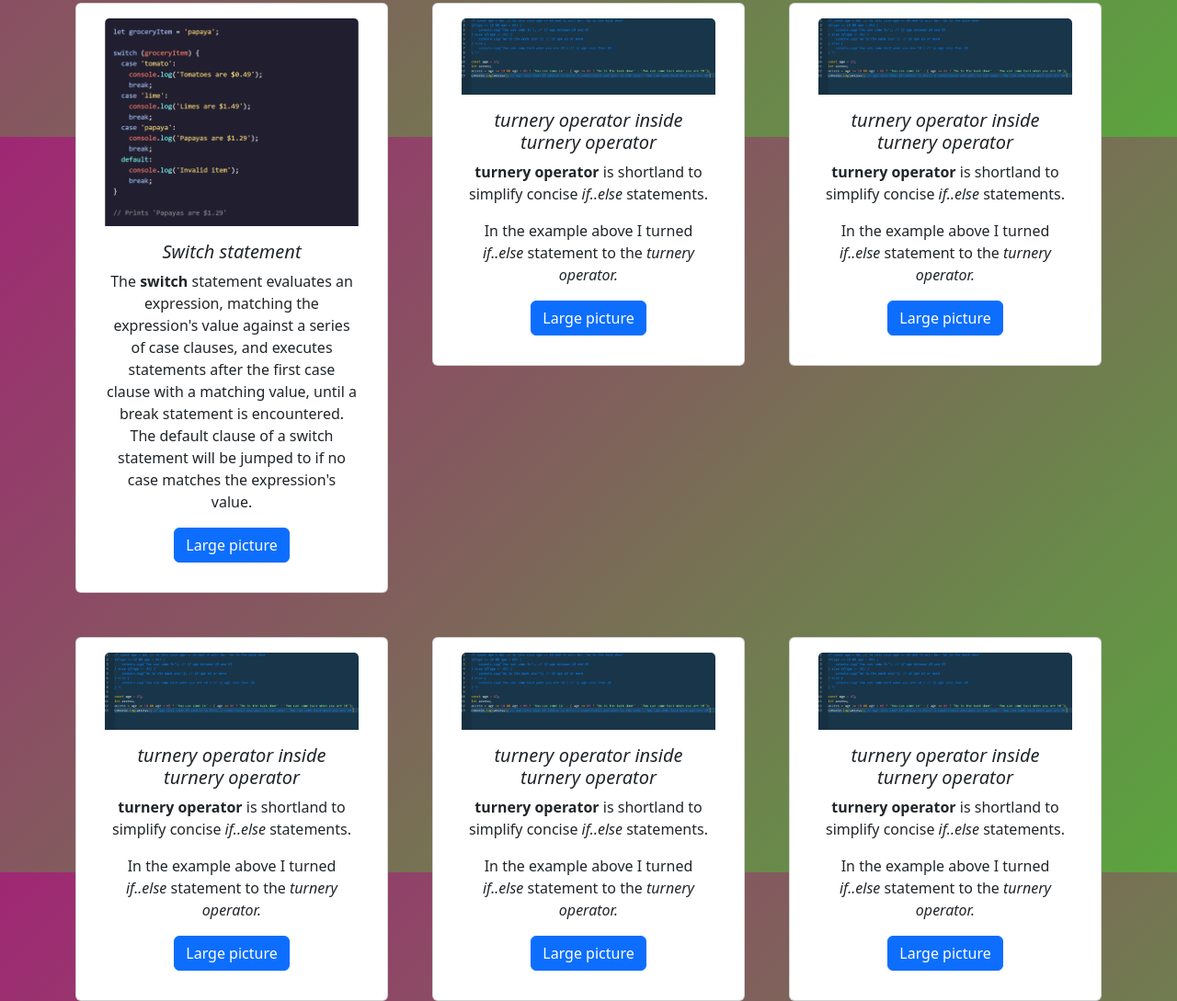
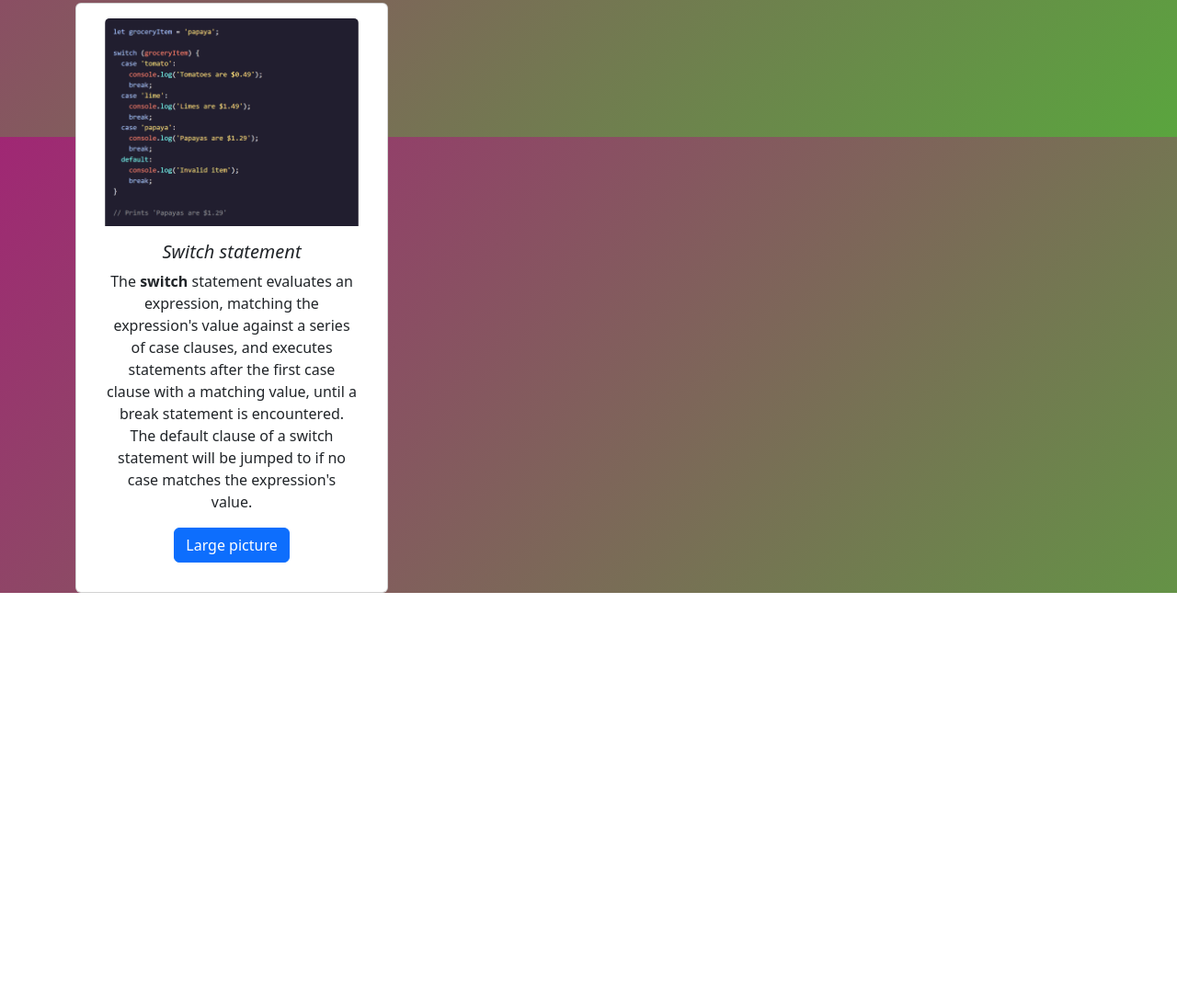
Before and after one commit to RustamKhairullin/qa.helper, a plain HTML site: page JavaScript.html in a window 1280 px wide. Shown: the part 651-1740 px from the top of the page at 92% size. After the commit the page ends 1296 px from the top, so only its background shows below. Drawn offline with nearby package versions, Linux system fonts and the light colour scheme.

Commit message:
deleted extra cards from JS

```diff
--- a/JavaScript.html
+++ b/JavaScript.html
@@ -153,6 +153,7 @@
           </div>
         </div>
         <!--  -->
+        <!--
         <div class="col">
           <div class="card">
             <img src="turnery operator.png" class="card-img-top" alt="turnery operator picture" />
@@ -168,70 +169,7 @@
             </div>
           </div>
         </div>
-        <!--  -->
-        <div class="col">
-          <div class="card">
-            <img src="turnery operator.png" class="card-img-top" alt="turnery operator picture" />
-            <div class="card-body">
-              <h5 class="card-title"><i>turnery operator inside turnery operator</i></h5>
-              <p class="card-text">
-               <strong>turnery operator</strong> is shortland to simplify concise <i>if..else</i> statements.
-              </p>
-              <div>
-                <p>In the example above I turned <i>if..else</i> statement to the <i>turnery operator.</i></p>
-              </div>
-              <a href="turnery operator.png" target="_blank" class="btn btn-primary">Large picture</a>
-            </div>
-          </div>
-        </div>
-        <!--  -->
-        <div class="col">
-          <div class="card">
-            <img src="turnery operator.png" class="card-img-top" alt="turnery operator picture" />
-            <div class="card-body">
-              <h5 class="card-title"><i>turnery operator inside turnery operator</i></h5>
-              <p class="card-text">
-               <strong>turnery operator</strong> is shortland to simplify concise <i>if..else</i> statements.
-              </p>
-              <div>
-                <p>In the example above I turned <i>if..else</i> statement to the <i>turnery operator.</i></p>
-              </div>
-              <a href="turnery operator.png" target="_blank" class="btn btn-primary">Large picture</a>
-            </div>
-          </div>
-        </div>
-        <!--  -->
-        <div class="col">
-          <div class="card">
-            <img src="turnery operator.png" class="card-img-top" alt="turnery operator picture" />
-            <div class="card-body">
-              <h5 class="card-title"><i>turnery operator inside turnery operator</i></h5>
-              <p class="card-text">
-               <strong>turnery operator</strong> is shortland to simplify concise <i>if..else</i> statements.
-              </p>
-              <div>
-                <p>In the example above I turned <i>if..else</i> statement to the <i>turnery operator.</i></p>
-              </div>
-              <a href="turnery operator.png" target="_blank" class="btn btn-primary">Large picture</a>
-            </div>
-          </div>
-        </div>
-        <!--  -->
-        <div class="col">
-          <div class="card">
-            <img src="turnery operator.png" class="card-img-top" alt="turnery operator picture" />
-            <div class="card-body">
-              <h5 class="card-title"><i>turnery operator inside turnery operator</i></h5>
-              <p class="card-text">
-               <strong>turnery operator</strong> is shortland to simplify concise <i>if..else</i> statements.
-              </p>
-              <div>
-                <p>In the example above I turned <i>if..else</i> statement to the <i>turnery operator.</i></p>
-              </div>
-              <a href="turnery operator.png" target="_blank" class="btn btn-primary">Large picture</a>
-            </div>
-          </div>
-        </div>
+        -->
         <!--  -->
       </div>
     </div>
```
